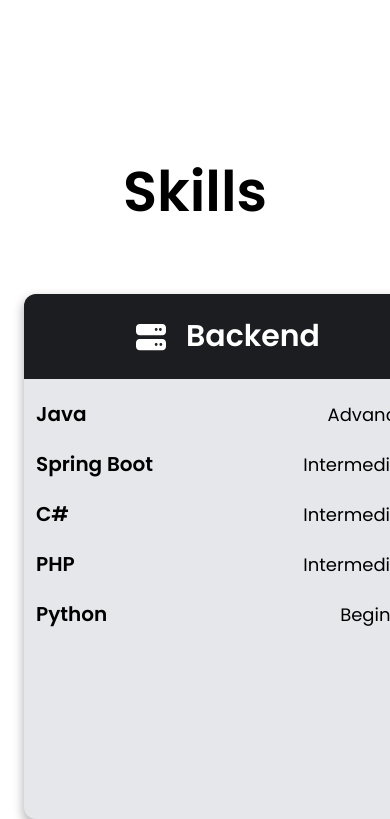
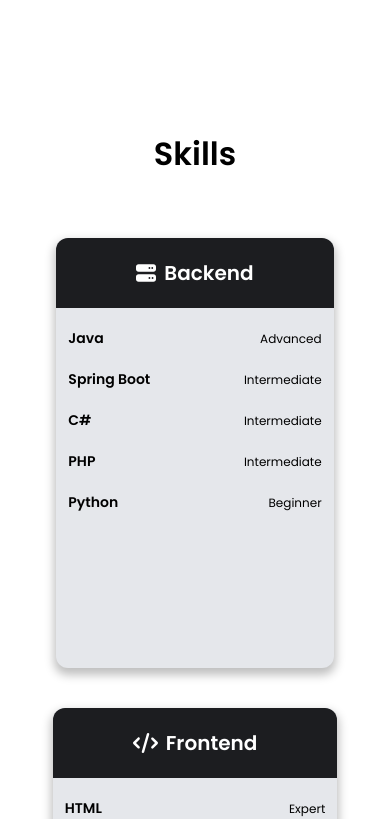
Before and after one commit to itsDaiton/portfolio, a React (Vite) app: page / in a window 390 px wide. Shown: the part 1845-2664 px from the top of the page. Built offline with nearby package versions, Linux system fonts and the light colour scheme.

Commit message:
responsive skills section

```diff
--- a/src/components/Skills.jsx
+++ b/src/components/Skills.jsx
@@ -7,49 +7,52 @@
   return (
     <div className='flex py-6 font-poppins' id='skills'>
       <div className='flex w-full'>
-        <div className='flex py-10 justify-center w-full flex-col'>
+        <div className='flex sm:py-10 py-5 justify-center w-full flex-col'>
           <div className='flex flex-row justify-center'>
-            <h1 className='font-semibold text-[56px]'>Skills</h1>
+            <h1 className='font-semibold lg:text-[56px] md:text-[48px] sm:text-[42px] text-[32px]'>Skills</h1>
           </div>
-          <div className='flex flex-row justify-between py-10'>
-            <div className='button-shadow rounded-xl w-fit my-5 bg-gray-200'>
-              <div className='flex flex-row justify-center items-center space-x-5 text-[30px] px-28 pt-5 pb-5 bg-[#1c1d20] text-white rounded-t-xl'>
+          <div className='flex flex-wrap justify-around py-10'>
+            <div className='button-shadow rounded-xl my-5 bg-gray-200'>
+              <div className='flex flex-row justify-center items-center md:space-x-5 space-x-2 lg:text-[30px] md:text-[26px] sm:text-[22px] text-[20px]
+              es:px-28 ns:px-20 px-2 pt-5 pb-5 bg-[#1c1d20] text-white rounded-t-xl'>
                 <FontAwesomeIcon icon={faServer}/>
                 <span className='font-semibold'>Backend</span>
               </div>
-              <div className='flex flex-col space-y-5 mt-5 pb-10'>
+              <div className='flex flex-col space-y-5 mt-5 pb-10 sm:h-[420px] h-[340px]'>
                 {backend.map((item) => (
                 <div className='flex justify-between items-center' key={item.id}>
-                  <p className='font-semibold text-[20px] px-3'>{item.title}</p>
-                  <p className='font-normal text-[18px] px-3'>{item.level}</p>
+                  <p className='font-semibold md:text-[20px] sm:text-[18px] es:text-[16px] text-[14px] px-3 text-center'>{item.title}</p>
+                  <p className='font-normal md:text-[18px] sm:text-[16px] es:text-[14px] text-[12px] px-3 text-center'>{item.level}</p>
                 </div>
                 ))}
               </div>
             </div>
-            <div className='button-shadow rounded-xl w-fit my-5 bg-gray-200'>
-              <div className='flex flex-row justify-center items-center space-x-5 text-[30px] px-28 pt-5 pb-5 bg-[#1c1d20] text-white rounded-t-xl'>
+            <div className='button-shadow rounded-xl my-5 bg-gray-200'>
+              <div className='flex flex-row justify-center items-center md:space-x-5 space-x-2 lg:text-[30px] md:text-[26px] sm:text-[22px] text-[20px]
+              es:px-28 ns:px-20 px-2 pt-5 pb-5 bg-[#1c1d20] text-white rounded-t-xl'>
                 <FontAwesomeIcon icon={faCode}/>
                 <span className='font-semibold'>Frontend</span>
               </div>
-              <div className='flex flex-col space-y-5 mt-5 pb-10'>
+              <div className='flex flex-col space-y-5 mt-5 pb-10 sm:h-[420px] h-[340px]'>
                 {frontend.map((item) => (
                 <div className='flex justify-between items-center' key={item.id}>
-                  <p className='font-semibold text-[20px] px-3'>{item.title}</p>
-                  <p className='font-normal text-[18px] px-3'>{item.level}</p>
+                  <p className='font-semibold md:text-[20px] sm:text-[18px] es:text-[16px] text-[14px] px-3 text-center'>{item.title}</p>
+                  <p className='font-normal md:text-[18px] sm:text-[16px] es:text-[14px] text-[12px] px-3 text-center'>{item.level}</p>
                 </div>
                 ))}
               </div>
             </div>
-            <div className='button-shadow rounded-xl w-fit my-5 bg-gray-200'>
-              <div className='flex flex-row justify-center items-center space-x-5 text-[30px] px-28 pt-5 pb-5 bg-[#1c1d20] text-white rounded-t-xl'>
+            <div className='button-shadow rounded-xl my-5 bg-gray-200'>
+              <div className='flex flex-row justify-center items-center md:space-x-5 space-x-2 lg:text-[30px] md:text-[26px] sm:text-[22px] text-[20px]
+              es:px-28 ns:px-20 px-2 pt-5 pb-5 bg-[#1c1d20] text-white rounded-t-xl'>
                 <FontAwesomeIcon icon={faDatabase}/>
                 <span className='font-semibold'>Databases</span>
               </div>
-              <div className='flex flex-col space-y-5 mt-5 pb-10'>
+              <div className='flex flex-col space-y-5 mt-5 pb-10 sm:h-[420px] h-[340px]'>
                 {database.map((item) => (
                 <div className='flex justify-between items-center' key={item.id}>
-                  <p className='font-semibold text-[20px] px-3'>{item.title}</p>
-                  <p className='font-normal text-[18px] px-3'>{item.level}</p>
+                  <p className='font-semibold md:text-[20px] sm:text-[18px] es:text-[16px] text-[14px] px-3 text-center'>{item.title}</p>
+                  <p className='font-normal md:text-[18px] sm:text-[16px] es:text-[14px] text-[12px] px-3 text-center'>{item.level}</p>
                 </div>
                 ))}
               </div>
--- a/tailwind.config.cjs
+++ b/tailwind.config.cjs
@@ -7,7 +7,8 @@
         poppins: ["Poppins", "sans-serif"]
       },
       screens: {
-        'es': '400px'
+        'es': '400px',
+        'ns': '320px'
       }
     },
   },
```
